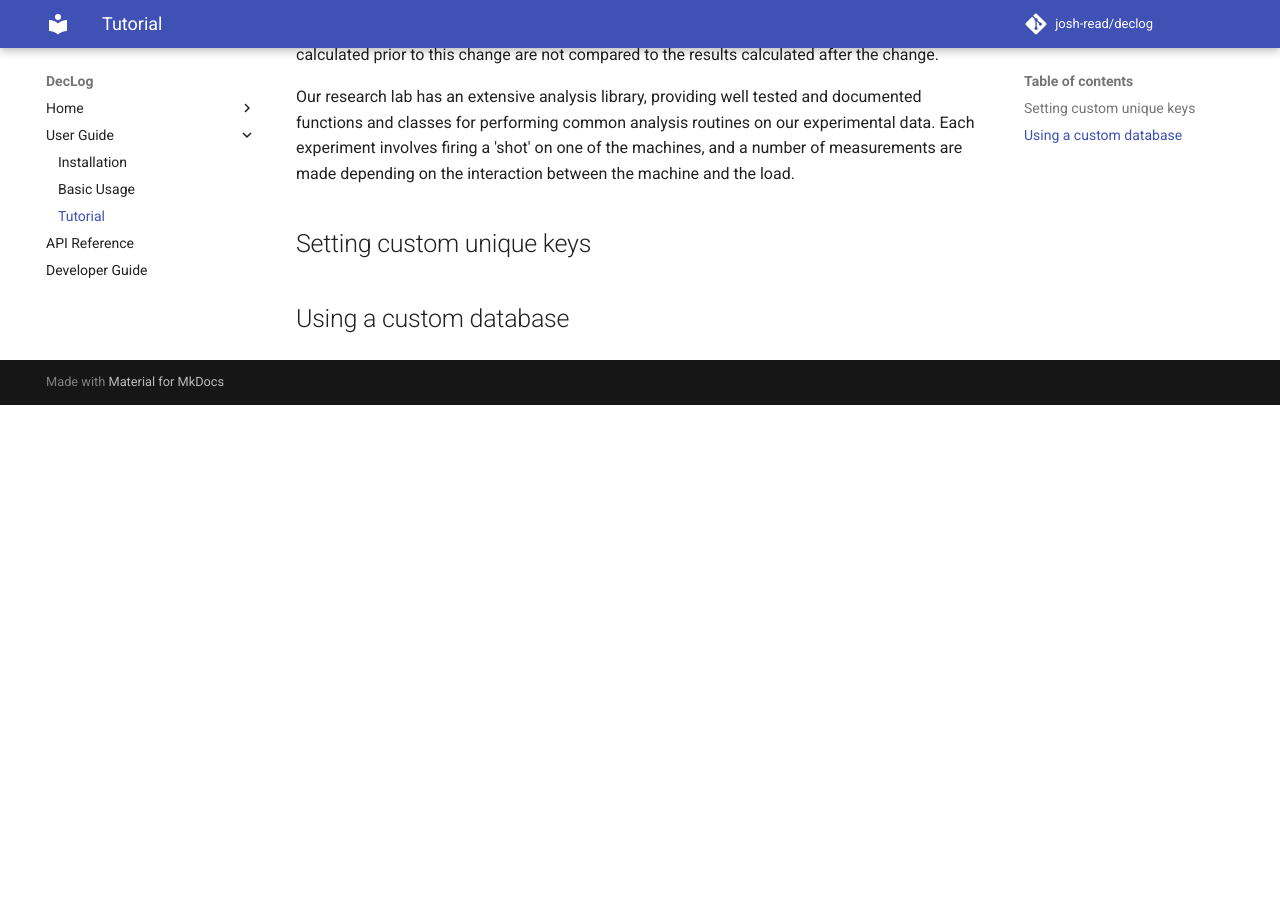
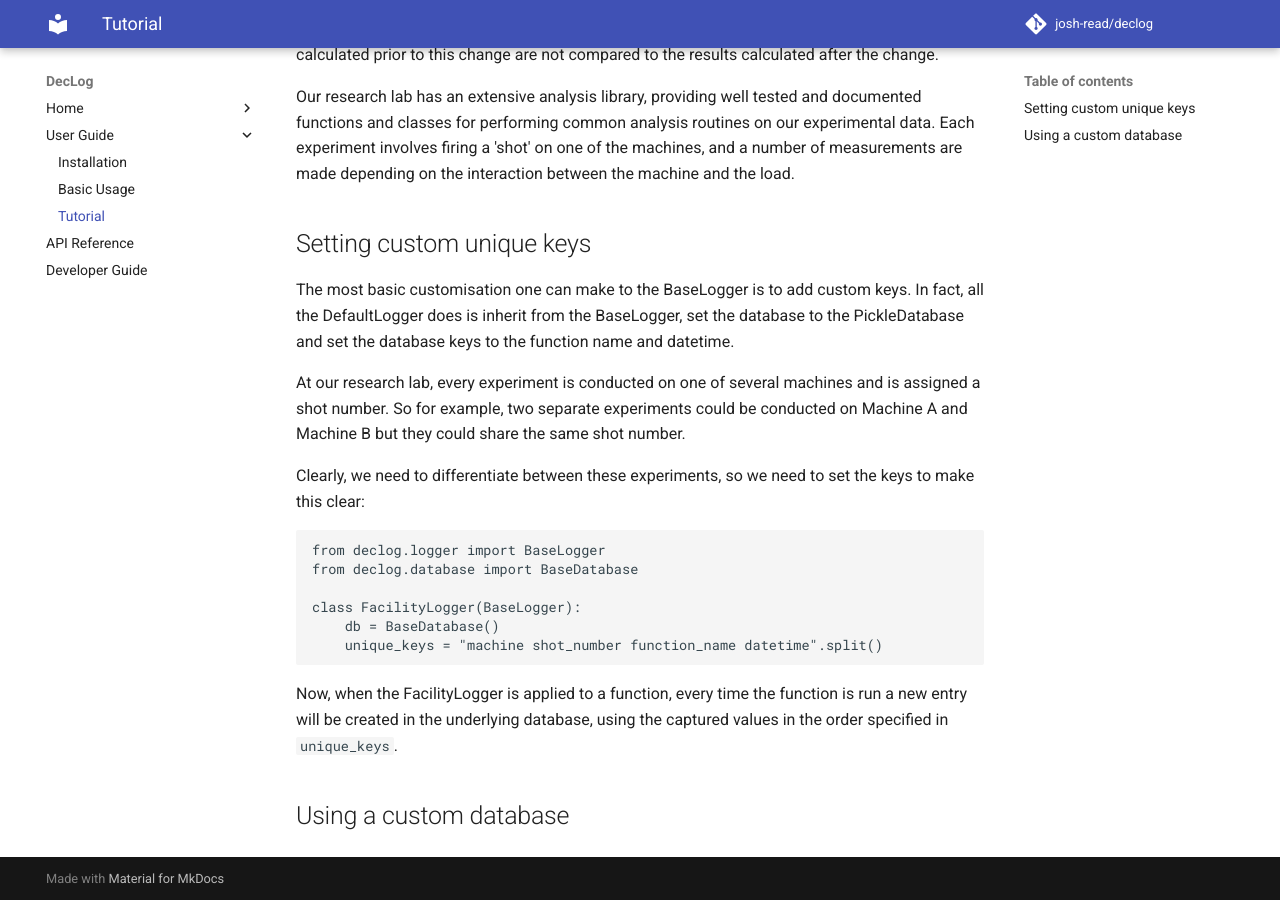
Before and after one commit to josh-read/declog, an MkDocs documentation site: the page built from docs/tutorial.md, in a window 1280 px wide and 900 px high, scrolled down 889 px. Built offline with MkDocs 1.6.1 and Material for MkDocs 9.7.7, drawn with Linux system fonts in a browser that asks for light colours; comment, search, counter and statistics services are not loaded; before the commit the page ends 1294 px from its top, so only the background shows below that.

Commit message:
Write custom key tutorial

````diff
--- a/docs/tutorial.md
+++ b/docs/tutorial.md
@@ -52,4 +52,32 @@ the interaction between the machine and the load.
 
 ## Setting custom unique keys
 
+The most basic customisation one can make to the BaseLogger
+is to add custom keys. In fact, all the DefaultLogger does is
+inherit from the BaseLogger, set the database to the PickleDatabase
+and set the database keys to the function name and datetime.
+
+At our research lab, every experiment is conducted on one of several
+machines and is assigned a shot number. So for example, two separate
+experiments could be conducted on Machine A and Machine B but they
+could share the same shot number.
+
+Clearly, we need to differentiate between these experiments, so we need
+to set the keys to make this clear:
+
+```python
+from declog.logger import BaseLogger
+from declog.database import BaseDatabase
+
+class FacilityLogger(BaseLogger):
+    db = BaseDatabase()
+    unique_keys = "machine shot_number function_name datetime".split()
+```
+
+Now, when the FacilityLogger is applied to a function, every time the function
+is run a new entry
+will be created in the underlying database, using the captured values
+in the order
+specified in `unique_keys`.
+
 ## Using a custom database
````
